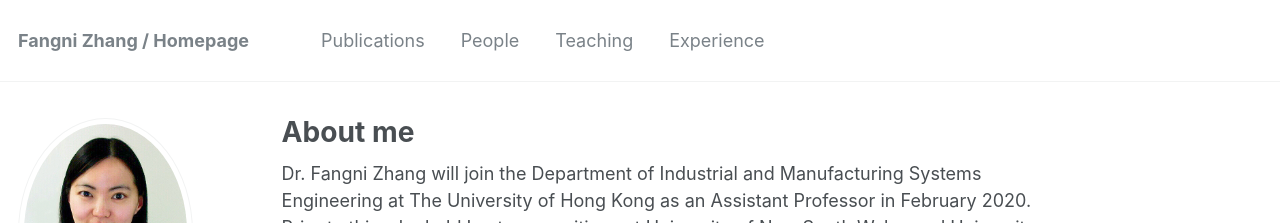
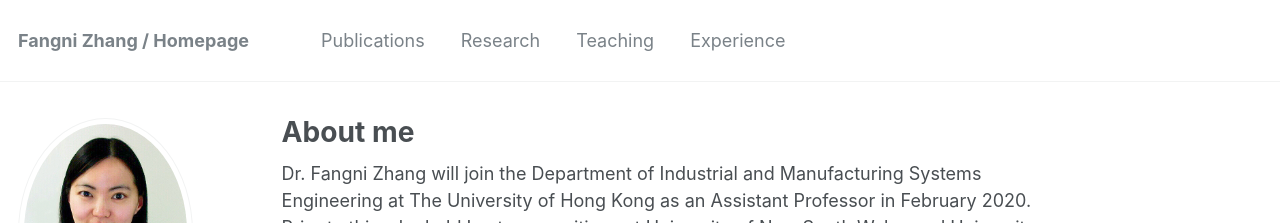
Before and after one commit to fangnizhang/fangnizhang.github.io, a Jekyll site: the page built from _pages/about.md, in a window 1280 px wide and 900 px high. Shown: the top 223 px of the window. Built offline with Jekyll 4.4.1, drawn with Linux system fonts in a browser that asks for light colours; some web fonts are replaced.

Commit message:
Update navigation.yml

```diff
--- a/_data/navigation.yml
+++ b/_data/navigation.yml
@@ -3,8 +3,8 @@ main:
   - title: "Publications"
     url: /publications/
 
-  - title: "People"
-    url: /people/
+  - title: "Research"
+    url: /research/
 
   - title: "Teaching"
     url: /teaching/
```
